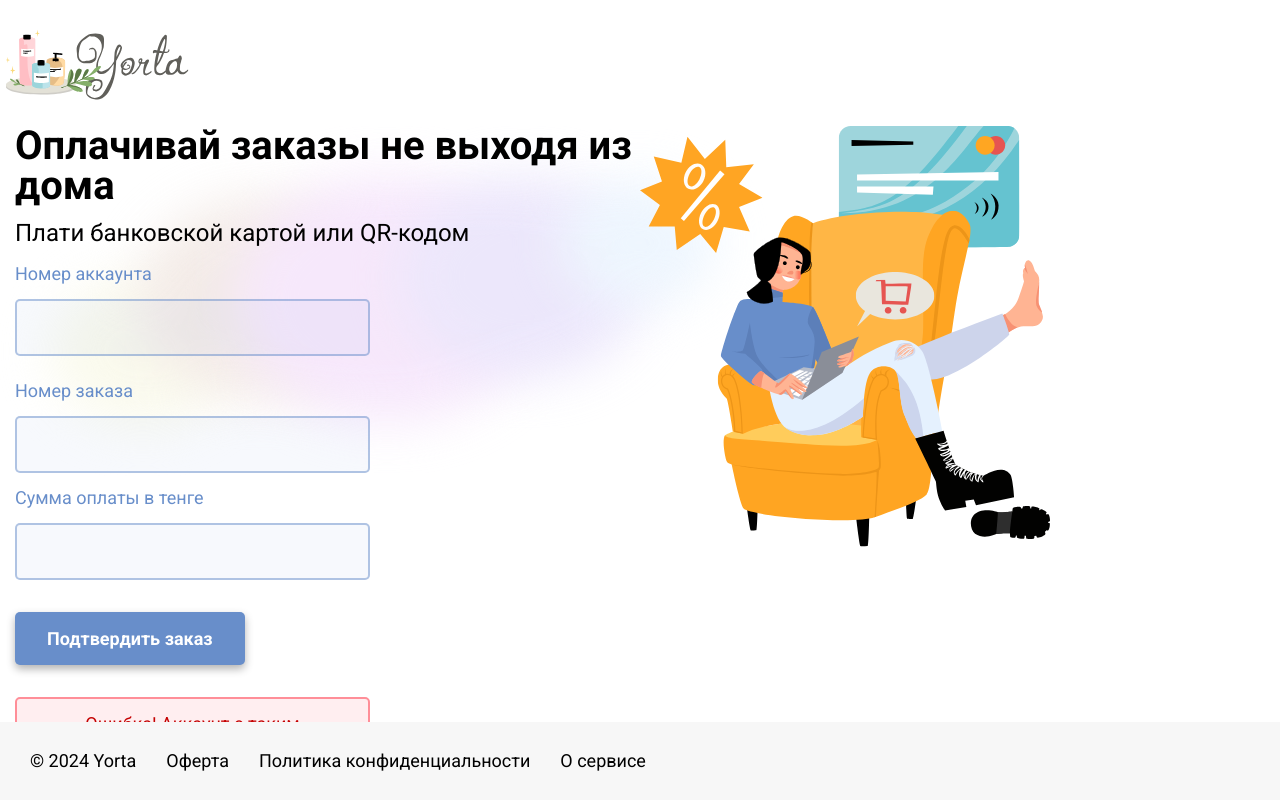
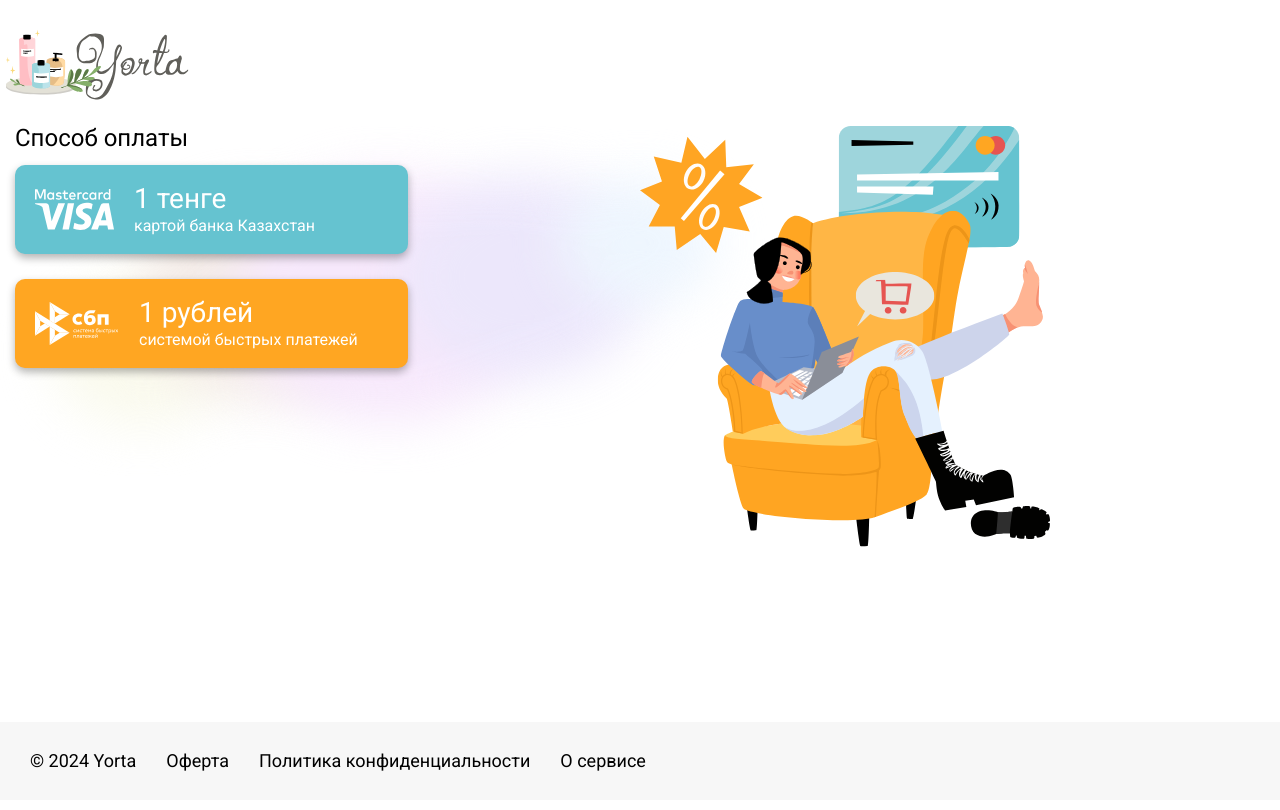
Before and after one commit to AlexChursinn/Yorta, a React (Create React App) app: page / in a window 1280 px wide. Shown: the top 810 px of the page. Built offline with nearby package versions, Linux system fonts and the light colour scheme.

Commit message:
10:00 Push

```diff
--- a/src/App.js
+++ b/src/App.js
@@ -6,7 +6,7 @@ import Lead from "./components/Lead/Lead";
 import MainImage from "./components/MainImage/MainImage";
 import Button from "./components/Button/Button";
 import Form from "./components/Form/Form";
-import ErrorPopup from "./components/Errorpopup/ErrorPopup";
+import PaymentMethod from "./components/PaymentMethod/PaymentMethod";
 
 function App() {
   return (
@@ -17,15 +17,14 @@ function App() {
         {/* Основной контент */}
         <div className="content">
           <div className="block">
-            <Lead />
+            {/*             <Lead />
             <Form />
             <Button
               title="Подтвердить заказ"
               type="primary"
               status="default"
-              /* onClick={} */
-            />
-            <ErrorPopup errorMessage="Ошибка! Аккаунт с таким номером не зарегистрирован" /> {/* Для теста передал текст ошибки */}
+            /> */}
+            <PaymentMethod kzt="1" rub="1" />
           </div>
           <div className="block">
             <MainImage />
--- /dev/null
+++ b/src/components/PaymentMethod/PaymentMethod.jsx
@@ -0,0 +1,30 @@
+import React from "react";
+import s from "./PaymentMethod.module.css";
+import mps from "./mps.svg";
+import sbp from "./sbp.svg";
+
+const PaymentMethod = ({ kzt, rub }) => {
+  return (
+    <div className={s.payment}>
+      <h2 className={s.title}>Способ оплаты</h2>
+      <div className={s.buttonsContainer}>
+        <button className={s.button}>
+          <img src={mps} alt="Логотим Visa/Mastercard" className={s.logo} />
+          <div className={s.details}>
+            <span className={s.amountTitle}>{kzt} тенге</span>
+            <span className={s.amountSubtitle}>картой банка Казахстан</span>
+          </div>
+        </button>
+        <button className={`${s.button} ${s.buttonRub}`}>
+          <img src={sbp} alt="Логотим СБР" className={s.logo} />
+          <div className={s.details}>
+            <span className={s.amountTitle}>{rub} рублей</span>
+            <span className={s.amountSubtitle}>системой быстрых платежей</span>
+          </div>
+        </button>
+      </div>
+    </div>
+  );
+};
+
+export default PaymentMethod;
--- /dev/null
+++ b/src/components/PaymentMethod/PaymentMethod.module.css
@@ -0,0 +1,91 @@
+.payment {
+  display: flex;
+  flex-direction: column;
+  align-items: flex-start;
+}
+
+.title {
+  font-size: 24px;
+  margin-bottom: 15px;
+}
+
+.buttonsContainer {
+  display: flex;
+  flex-direction: column;
+}
+
+.button {
+  display: flex;
+  align-items: center;
+  background-color: #65c3d0;
+  border-radius: 10px;
+  padding: 20px;
+  cursor: pointer;
+  transition: opacity 0.3s ease, transform 0.3s ease, box-shadow 0.3s ease;
+  box-shadow: 0px 4px 8px rgba(0, 0, 0, 0.3);
+  margin-bottom: 25px;
+}
+
+.buttonRub {
+  background-color: #ffa622;
+}
+
+.button:active {
+  transform: translateY(2px);
+  opacity: 0.8;
+  box-shadow: none;
+}
+
+.button:hover {
+  opacity: 0.8;
+}
+
+.logo {
+  height: auto;
+  margin-right: 20px;
+}
+
+.details {
+  display: flex;
+  flex-direction: column;
+}
+
+.amountTitle {
+  font-size: 28px;
+  line-height: 28px;
+  color: #ffffff;
+  margin-bottom: 5px;
+  align-self: flex-start;
+}
+
+.amountSubtitle {
+  font-size: 16px;
+  line-height: 16px;
+  color: #ffffff;
+  align-self: flex-start;
+}
+
+/* АДАПТИВКА */
+
+/* Для компов */
+@media only screen and (min-width: 1025px) {
+  .button {
+    max-width: 400px;
+  }
+}
+
+/* Для планшетов и телефонов */
+@media only screen and (max-width: 1024px) {
+  .button {
+    padding: 14px;
+  }
+
+  .amountTitle {
+    font-size: 24px;
+  }
+
+  .amountSubtitle {
+    font-size: 14px;
+    margin: 0px;
+  }
+}
```
Also changed, not shown: src/components/PaymentMethod/mps.svg (added), src/components/PaymentMethod/sbp.svg (added).
